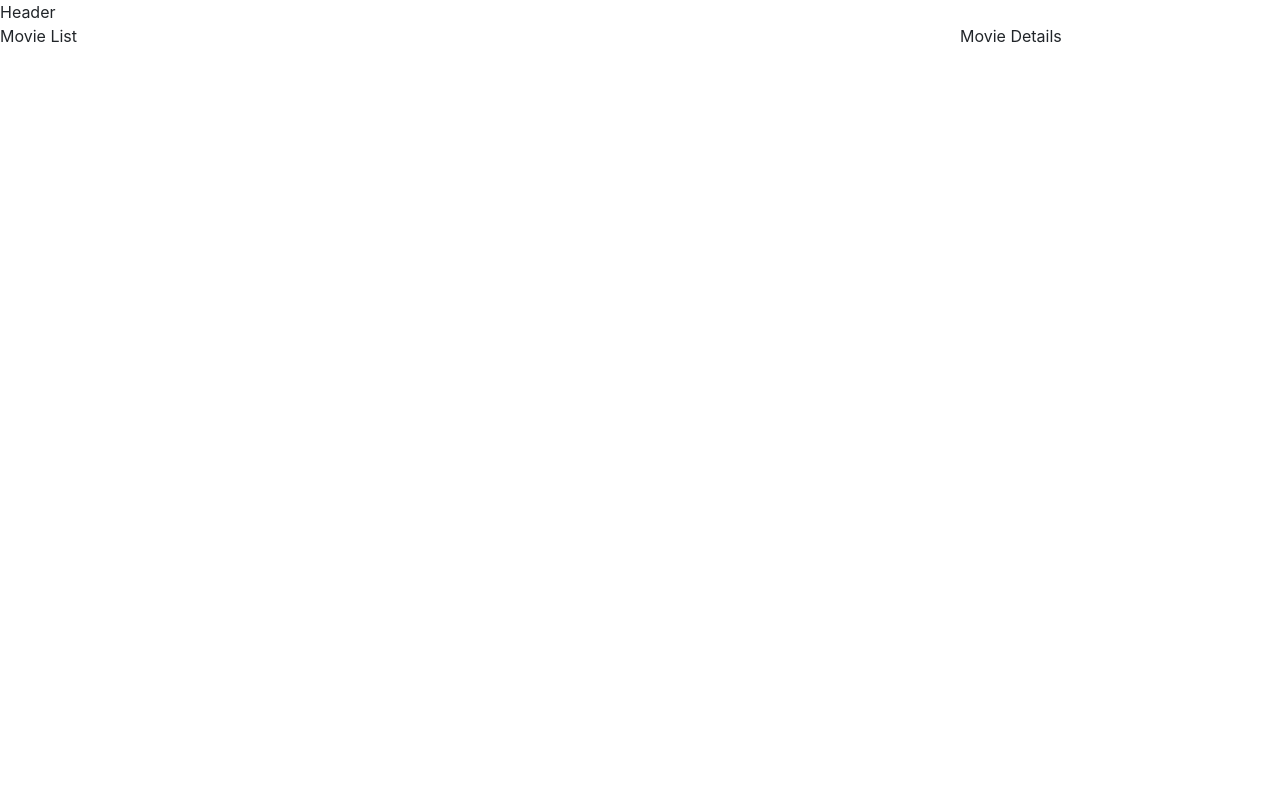
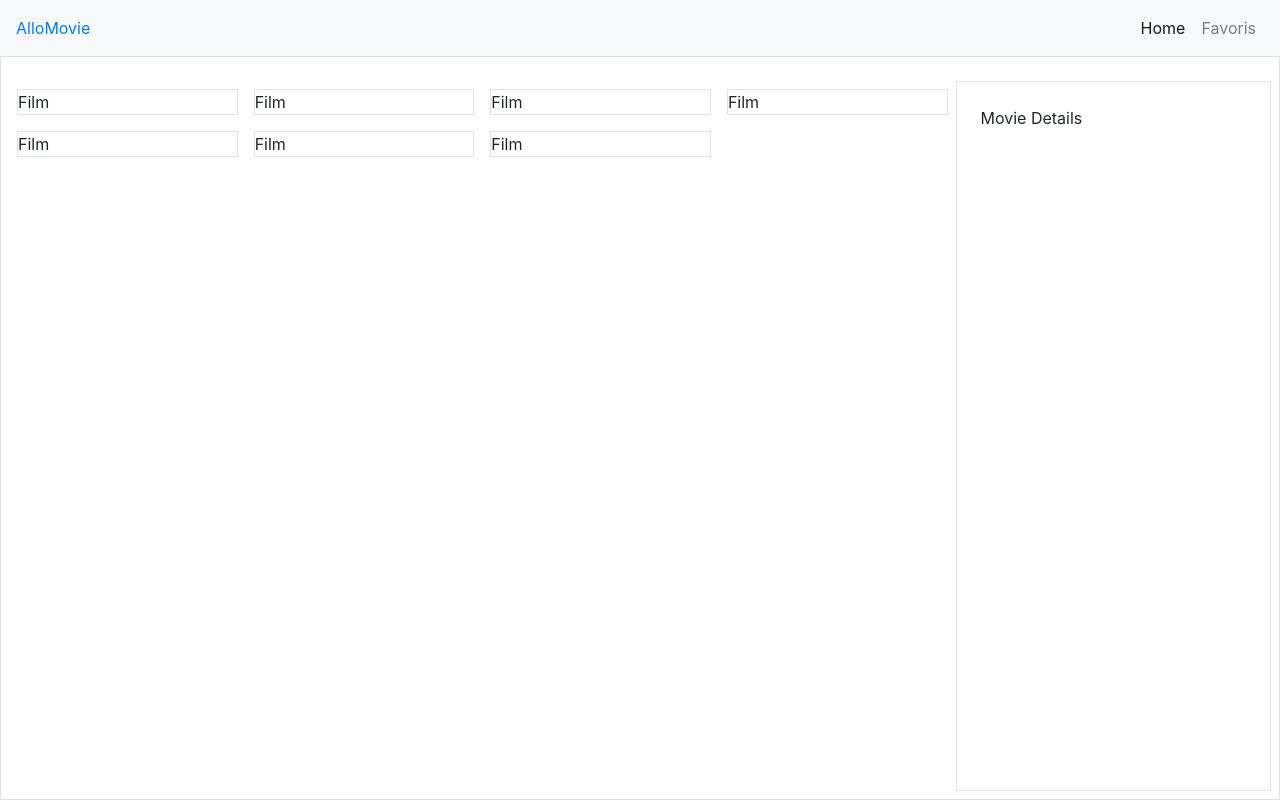
Before and after one commit to oussou-dev/alloMovies, a React (Create React App) app: page / in a window 1280 px wide. Built offline with nearby package versions, Linux system fonts and the light colour scheme.

Commit message:
Design Header

```diff
--- a/src/App.js
+++ b/src/App.js
@@ -4,9 +4,9 @@ import { Header, MovieList, MovieDetails } from "./components"
 class App extends Component {
   render() {
     return (
-      <div className="App">
+      <div className="App d-flex flex-column">
         <Header />
-        <div className="d-flex flex-row">
+        <div className="d-flex flex-row border flex-fill pt-4 p-2">
             <MovieList />
             <MovieDetails />
         </div>
--- a/src/components/header/Header.js
+++ b/src/components/header/Header.js
@@ -4,8 +4,21 @@ import React, { Component } from "react"
 class Header extends Component {
     render() {
         return(
-            <header>
-                Header
+            <header className="navbar navbar-expand-lg navbar-light bg-light">
+                <a classsName="navbar-brand" href="/"> AlloMovie </a>
+                <button className="navbar-toggler">
+                    <span className="navbar-toggler-icon"> </span>
+                </button>
+                <div className="collapse navbar-collapse">
+                    <ul className="navbar-nav ml-auto">
+                        <li className="nav-item active">
+                            <a className="nav-link" href="/"> Home </a>
+                        </li>
+                        <li className="nav-item">
+                            <a className="nav-link" href="/"> Favoris </a>
+                        </li>
+                    </ul>
+                </div>
             </header>
         )
     }
--- a/src/components/movie-details/MovieDetails.js
+++ b/src/components/movie-details/MovieDetails.js
@@ -4,7 +4,7 @@ import React, { Component } from "react"
 class MovieDetails extends Component {
     render() {
         return(
-            <div className="w-25">
+            <div className="w-25 border p-4">
                 Movie Details
             </div>
         )
--- a/src/components/movie-list/MovieElement.js
+++ b/src/components/movie-list/MovieElement.js
@@ -4,8 +4,14 @@ import React, { Component } from "react"
 class MovieElement extends Component {
     render() {
         return(
-            <div>
-                Movie Element
+            <div className="w-25 p-2">
+                <div className="card">
+                    <img src="" className="card-img-top"/>
+                    <div classNAme="card-body">
+                        <h5 className="card-title"> </h5>
+                        <p className="card-text"> </p>
+                    </div>
+                </div>
             </div>
         )
     }
--- a/src/components/movie-list/MovieList.js
+++ b/src/components/movie-list/MovieList.js
@@ -1,11 +1,30 @@
 import React, { Component } from "react"
-
 
 class MovieList extends Component {
     render() {
         return(
-            <div className="w-75">
-                Movie List
+            <div className="w-75 d-flex flex-row flex-wrap align-content-start">
+                <div className="w-25 p-2">
+                    <div className="border"> Film </div>
+                </div>
+                <div className="w-25 p-2">
+                    <div className="border"> Film </div>
+                </div>
+                <div className="w-25 p-2">
+                    <div className="border"> Film </div>
+                </div>
+                <div className="w-25 p-2">
+                    <div className="border"> Film </div>
+                </div>
+                <div className="w-25 p-2">
+                    <div className="border"> Film </div>
+                </div>
+                <div className="w-25 p-2">
+                    <div className="border"> Film </div>
+                </div>
+                <div className="w-25 p-2">
+                    <div className="border"> Film </div>
+                </div>
             </div>
         )
     }
--- a/src/index.css
+++ b/src/index.css
@@ -12,3 +12,7 @@ code {
   font-family: source-code-pro, Menlo, Monaco, Consolas, "Courier New",
     monospace;
 }
+
+.App {
+    min-height: 100vh;
+}
```
